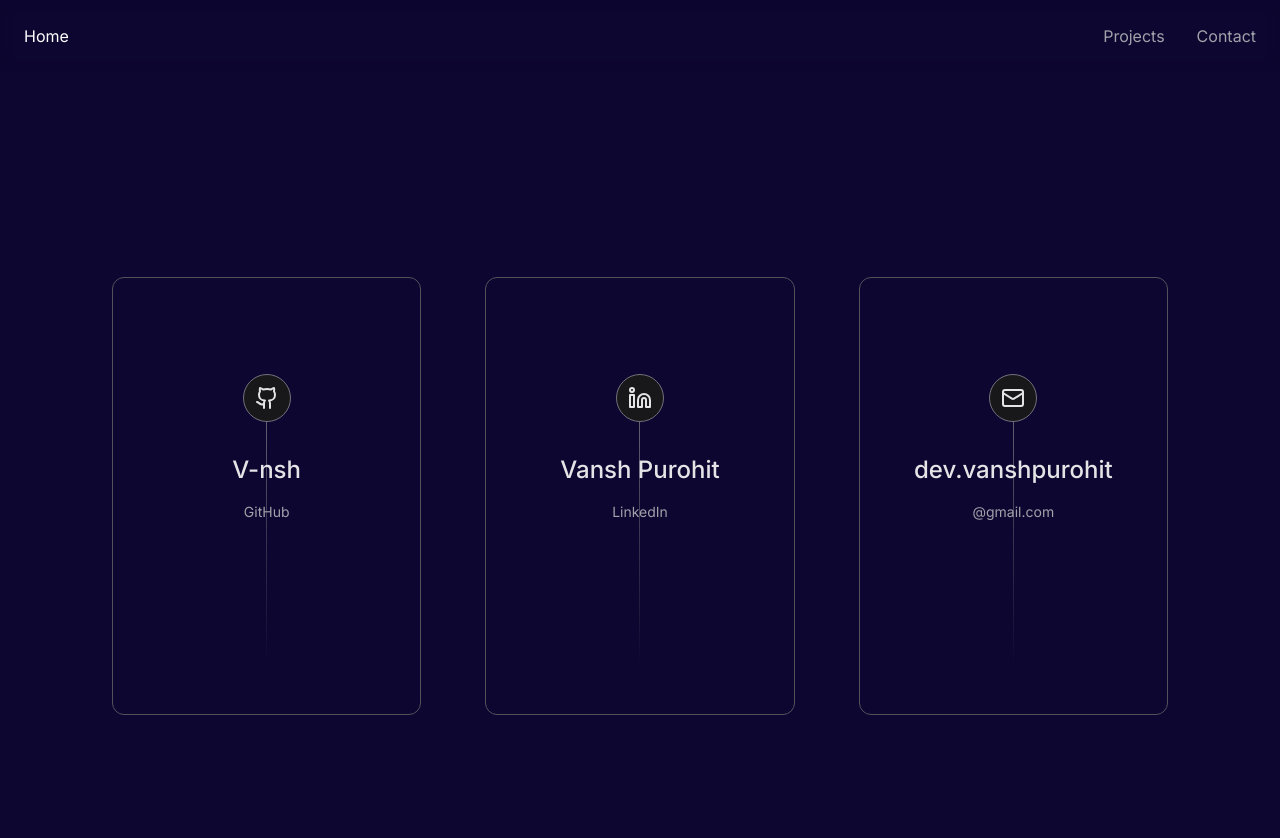
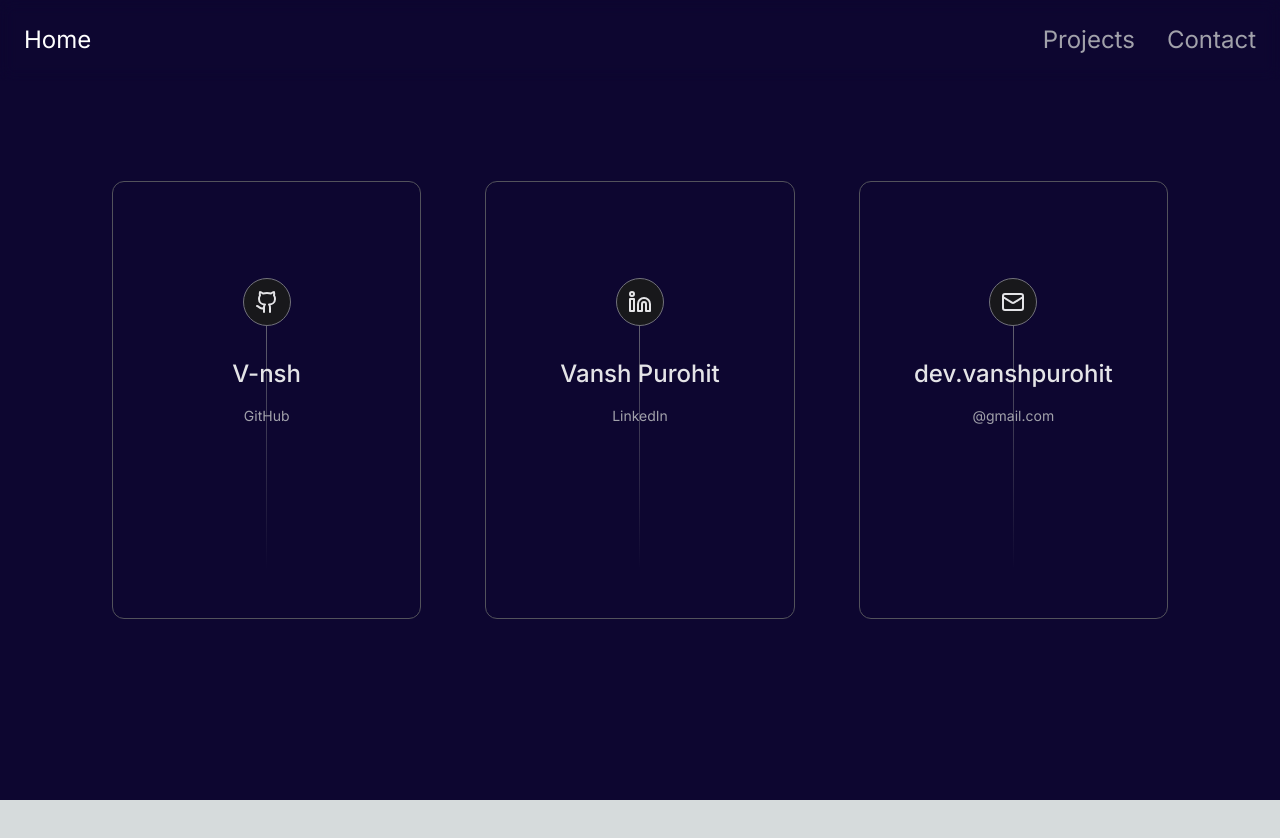
Before and after one commit to V-nsh/V-nsh, a Next.js app: page /contact in a window 1280 px wide. Shown: the top 838 px of the page. After the commit the page ends 800 px from the top, so only its background shows below. Built offline with nearby package versions, Linux system fonts and the light colour scheme.

Commit message:
does this still count as mobile first?

```diff
--- a/app/components/navbar.jsx
+++ b/app/components/navbar.jsx
@@ -2,7 +2,7 @@ import Link from "next/link";
 
 export default function Navbar() {
     return (
-        <div className="fixed inset-x-0 top-0 z-50 backdrop-blur  duration-200 border-b border-transparent">
+        <div className="fixed inset-x-0 top-0 z-50 backdrop-blur  duration-200 border-b border-transparent xl:text-2xl">
             <div className="container flex flex-row-reverse items-center justify-between p-6 mx-auto">
                 <div className="flex justify-between gap-8">
                 <Link href="/projects"
--- a/app/contact/page.jsx
+++ b/app/contact/page.jsx
@@ -24,10 +24,10 @@ export default function Home() {
         },
     ]
     return (
-        <div className="grid min-h-screen grid-col items-left justify-between p-24 bg-ruski-violet bg-contain">
+        <main className="flex min-h-screen flex-col items-center justify-center p-24 bg-ruski-violet bg-contain">
             <Navbar />
 
-            <div className="container flex items-center justify-center min-h-screen px-4 mx-auto">
+            <div className="container flex items-center justify-center px-4 mx-auto">
                 <div className="grid w-full grid-cols-1 gap-8 mx-auto mt-32 sm:mt-0 sm:grid-cols-3 lg:gap-16">
                     {socials.map((soc) => (
                         <div key={soc.label} className="overflow-hidden relative duration-700 border rounded-xl hover:bg-zinc-800/10 group md:gap-8 hover:border-zinc-400/50 border-zinc-600">
@@ -55,6 +55,6 @@ export default function Home() {
                     ))}
                 </div>
             </div>
-        </div>
+        </main>
     )
 }
--- a/app/projects/page.js
+++ b/app/projects/page.js
@@ -2,9 +2,9 @@ import Navbar from "../components/navbar";
 
 export default function Home() {
     return (
-        <div className="grid min-h-screen items-center justify-center text-white grid-row-auto items-left justify-between p-24 bg-ruski-violet bg-contain">
+        <div className="grid min-h-screen items-center justify-center text-white grid-row-auto p-24 bg-ruski-violet bg-contain">
             <Navbar />
-            <div className="max-w-2xl mx-auto h-min lg:mx-0">
+            <div className="max-w-2xl mx-auto ml-4 h-min lg:mx-0">
 					<h2 className="text-3xl font-bold tracking-tight text-zinc-100 sm:text-4xl">
 						Projects
 					</h2>
```
